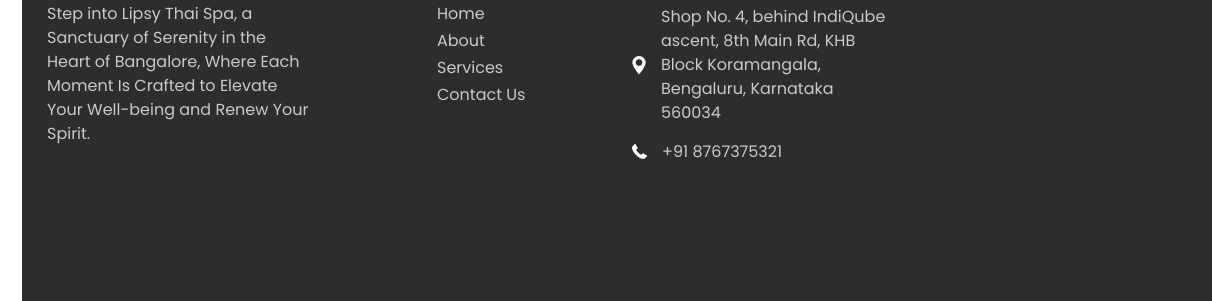
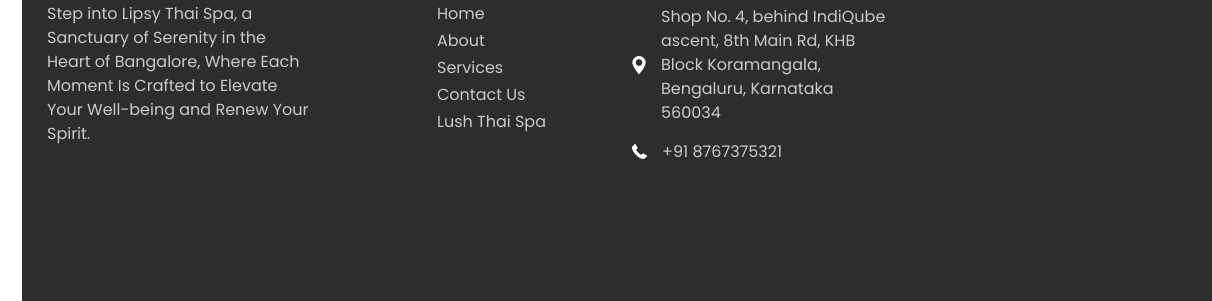
Before and after one commit to Lipsythiaspa/Lipsythaispa, a plain HTML site: page index.html in a window 1280 px wide. Shown: the part 5810-6111 px from the top of the page, 68-1280 px from the left. Drawn offline with nearby package versions, Linux system fonts and the light colour scheme.

Commit message:
Update index.html

```diff
--- a/index.html
+++ b/index.html
@@ -548,6 +548,9 @@
               <li class="">
                 <a class="" href="contact.html">Contact Us</a>
               </li>
+              <li class="">
+                <a class="" href="lushthaispa.html">Lush Thai Spa</a>
+              </li>
             </ul>
           </div>
           <div class="col-md-4 col-lg-3">
```
